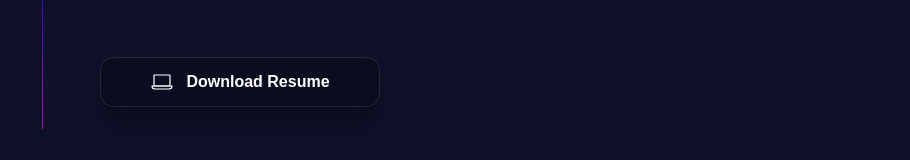
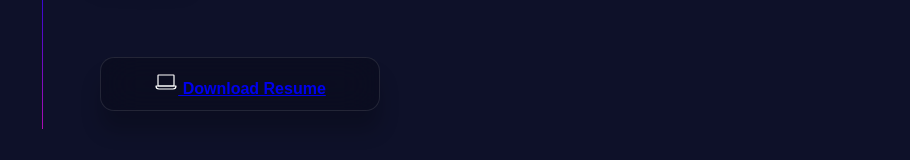
Before and after one commit to StratosFoteinopoulos/ReactWebsite, a React (Create React App) app: page / in a window 1280 px wide. Shown: the part 521-681 px from the top of the page, without its empty margins (0-910 px from the left). Built offline with nearby package versions, Linux system fonts and the light colour scheme; a web font is replaced by a local one.

Commit message:
resume download

```diff
--- a/src/App.js
+++ b/src/App.js
@@ -43,7 +43,7 @@ export default function App() {
         learn and great team player.
         </p>
         <button>
-          <img src={IconLaptop} alt="Download" /> Download Resume
+        <a href="Resume/STRATOS FOTEINOPOULOS RESUME.pdf" target="_blank"><img src={IconLaptop} alt="Download" /> Download Resume</a>
         </button>
       </Content>
       <Social>
```
Also changed, not shown: 1 other file (tests, documents, lock files or other folders).
